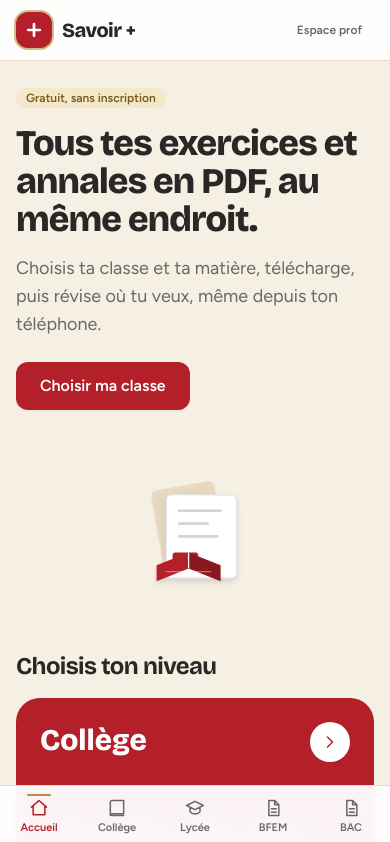
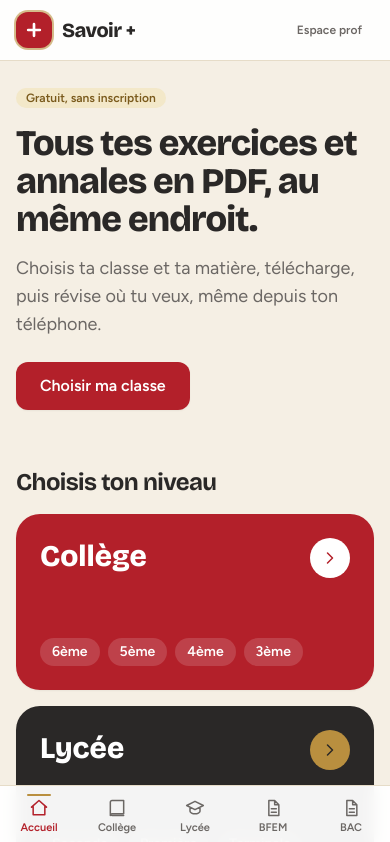
Before and after one commit to SLWJR999/savoir_plus, a Next.js app: page / in a window 390 px wide. Shown: the top 842 px of the page. Built offline with nearby package versions, Linux system fonts and the light colour scheme.

Commit message:
Mise à jour de l'illustration : remplacement de l'ancienne illustration par un livre ouvert et un symbole de téléchargement, cachée sur mobile.

```diff
--- a/src/app/page.tsx
+++ b/src/app/page.tsx
@@ -25,24 +25,27 @@ export default function Home() {
           </div>
         </div>
 
-        {/* Nouvelle illustration : Documents et livre ouvert */}
-        <div className="mx-auto mt-6 w-32 sm:w-48 md:mt-0 md:w-full md:max-w-[18rem]" aria-hidden="true">
-          <svg viewBox="0 0 200 200" className="h-auto w-full drop-shadow-md">
-            {/* Document arrière-plan */}
-            <rect x="40" y="30" width="100" height="120" rx="8" fill="#B98F3F" opacity="0.2" transform="rotate(-10 90 90)" />
-            {/* Document principal */}
-            <rect x="55" y="45" width="110" height="130" rx="8" fill="#fff" stroke="#e5e5e5" strokeWidth="2" />
-            <path d="M 75 70 H 140 M 75 90 H 120 M 75 110 H 135" stroke="#d4d4d4" strokeWidth="4" strokeLinecap="round" />
-            {/* Étiquette PDF rouge */}
-            <rect x="65" y="135" width="40" height="20" rx="4" fill="#B3202A" />
-            <text x="85" y="149" fill="#fff" fontSize="11" fontWeight="bold" textAnchor="middle">PDF</text>
+        {/* Nouvelle illustration : Cachée sur mobile (hidden md:block) */}
+        <div className="hidden md:block mx-auto md:mt-0 md:w-full md:max-w-[16rem]" aria-hidden="true">
+          <svg viewBox="0 0 200 200" className="h-auto w-full drop-shadow-sm">
+            {/* Fond décoratif */}
+            <circle cx="100" cy="100" r="90" fill="#F8F4EA" />
 
-            {/* Livre ouvert au premier plan */}
-            <path d="M 90 160 L 40 180 L 40 155 L 90 135 Z" fill="#B3202A" />
-            <path d="M 90 160 L 140 180 L 140 155 L 90 135 Z" fill="#8A1820" />
-            <path d="M 90 135 V 160" stroke="#fff" strokeWidth="2" />
-            {/* Lignes du livre */}
-            <path d="M 55 165 H 80 M 100 165 H 125" stroke="#fff" strokeOpacity="0.4" strokeWidth="2" strokeLinecap="round" />
+            {/* Livre ouvert */}
+            <path d="M 40 80 Q 70 70 100 90 Q 130 70 160 80 L 160 150 Q 130 140 100 160 Q 70 140 40 150 Z" fill="#B3202A" />
+            <path d="M 100 90 L 100 160" stroke="#8A1820" strokeWidth="4" />
+
+            {/* Pages du livre */}
+            <path d="M 45 85 Q 70 75 95 92 L 95 150 Q 70 133 45 143 Z" fill="#fff" opacity="0.9" />
+            <path d="M 155 85 Q 130 75 105 92 L 105 150 Q 130 133 155 143 Z" fill="#fff" opacity="0.9" />
+
+            {/* Lignes de texte sur les pages */}
+            <path d="M 55 100 H 85 M 55 110 H 80 M 55 120 H 85" stroke="#B3202A" strokeOpacity="0.4" strokeWidth="2" strokeLinecap="round" />
+            <path d="M 115 100 H 145 M 115 110 H 140 M 115 120 H 145" stroke="#B3202A" strokeOpacity="0.4" strokeWidth="2" strokeLinecap="round" />
+
+            {/* Symbole de téléchargement / PDF flottant */}
+            <circle cx="150" cy="60" r="24" fill="#B98F3F" />
+            <path d="M 150 48 v 16 m 0 0 l -6 -6 m 6 6 l 6 -6 M 138 68 h 24" stroke="#fff" strokeWidth="3" strokeLinecap="round" strokeLinejoin="round" fill="none" />
           </svg>
         </div>
       </section>
```
